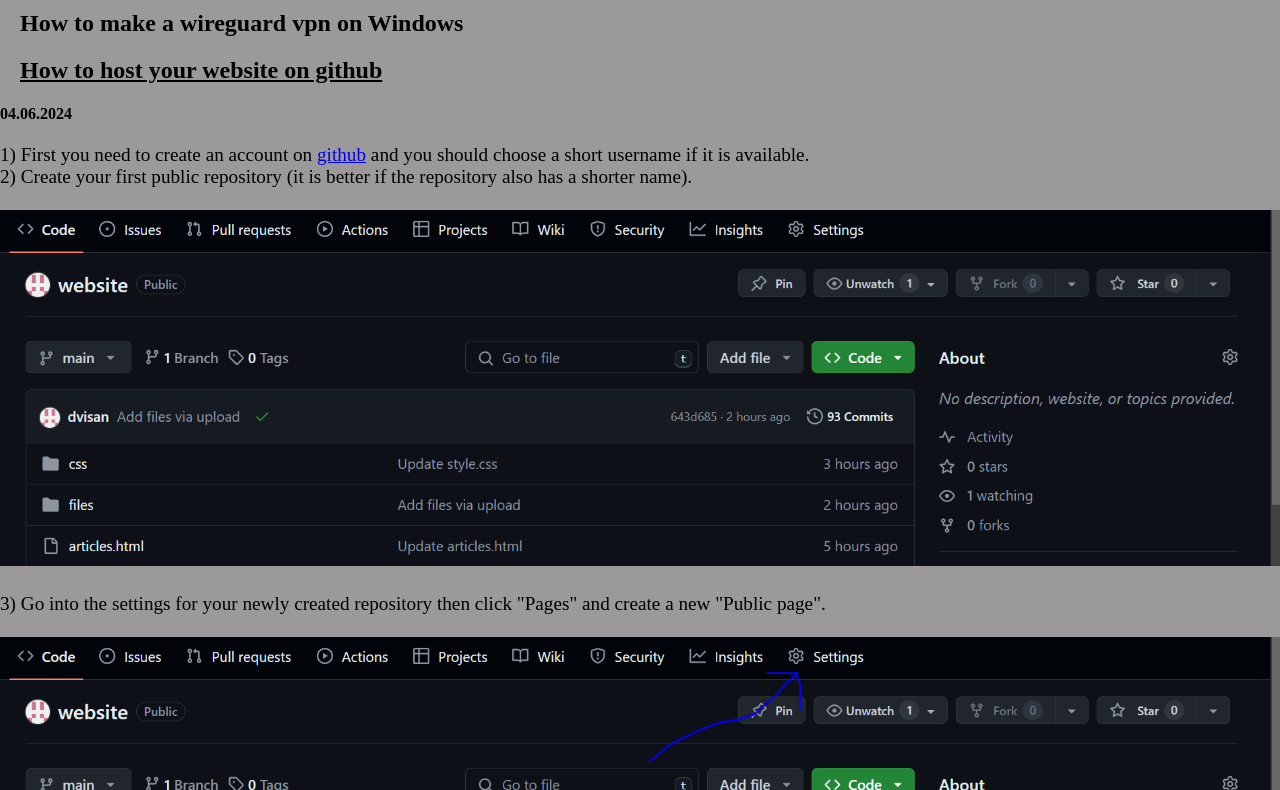
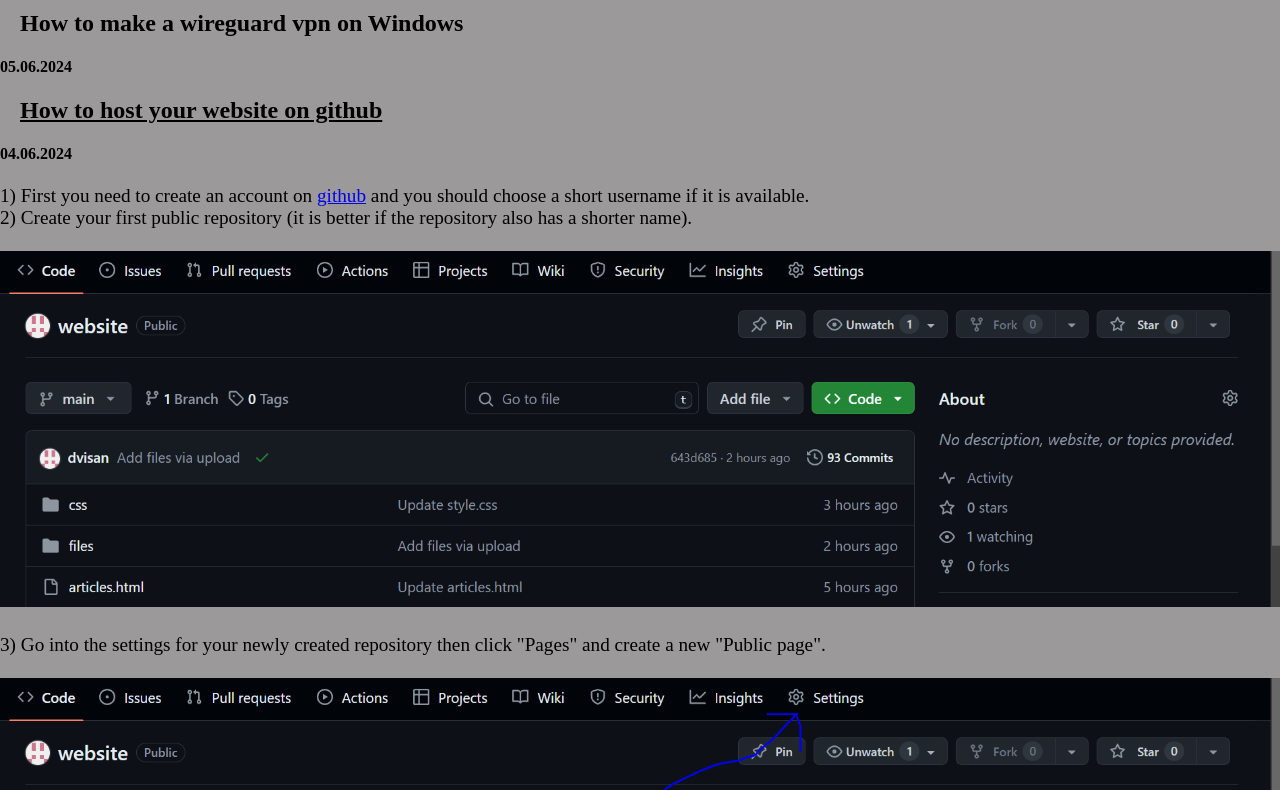
Before and after one commit to dvisan/website, a plain HTML site: page articles.html in a window 1280 px wide. Shown: the part 73-863 px from the top of the page. Drawn offline with Linux system fonts and the light colour scheme.

Commit message:
Update articles.html

```diff
--- a/articles.html
+++ b/articles.html
@@ -98,7 +98,7 @@ section h1{
 
 
    <section id="mySection">
-<h1>How to make a wireguard vpn on Windows</h1>
+<h1>How to make a wireguard vpn on Windows</h1><h4> 05.06.2024</h4>
 
   <h1> <a href="https://www.youtube.com/watch?v=EXfFBEuCAr0" style="text-decoration:underline; color:#000000" target="blank" >How to host your website on github</a></h1><h4> 04.06.2024</h4>
  <p style="font-size:120%">
```
